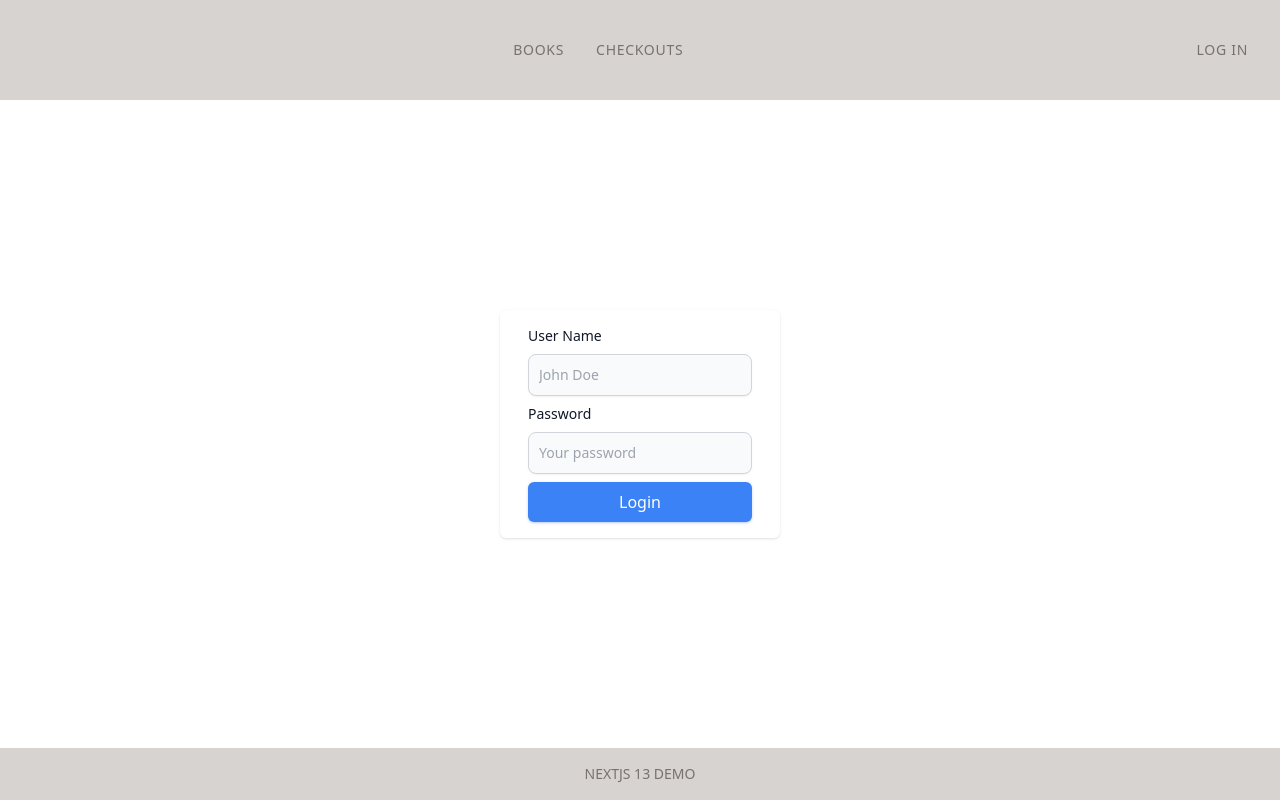
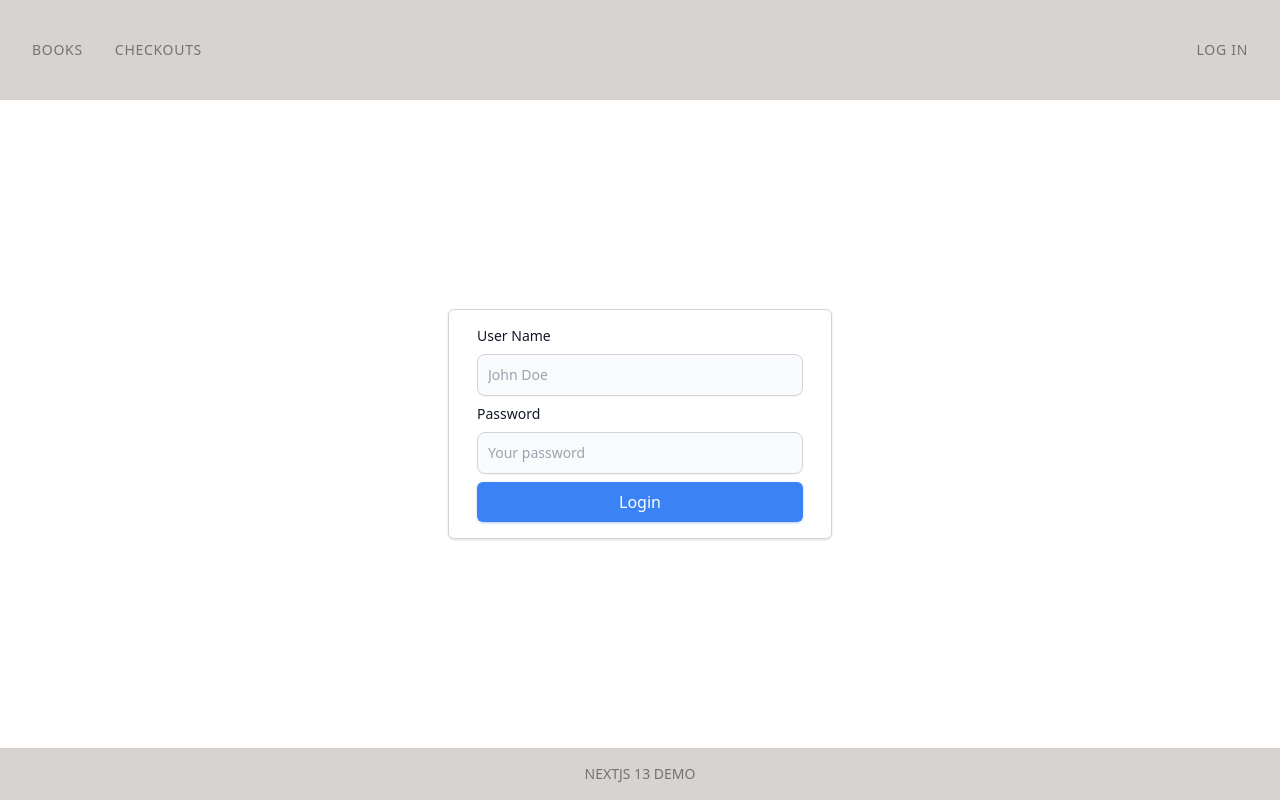
Before and after one commit to tato1114/my-u-library-nextjs, a Next.js app: page /auth/login in a window 1280 px wide. Built offline with nearby package versions, Linux system fonts and the light colour scheme; no server answers.

Commit message:
💄 fixes navbar

```diff
--- a/app/auth/login/page.jsx
+++ b/app/auth/login/page.jsx
@@ -4,7 +4,7 @@ import Input from "@/components/elements/Input";
 import { signIn } from "next-auth/react";
 import { useState } from "react";
 
-const LoginPage = ({ searchParams }) => {
+const LoginPage = () => {
     const [userName, setUserName] = useState("");
     const [password, setPassword] = useState("");
 
@@ -17,9 +17,8 @@ const LoginPage = ({ searchParams }) => {
         });
     };
     return (
-        <div className={"flex flex-col justify-center items-center  h-screen bg-gradient-to-br gap-1"}>
-            {searchParams?.message && <p className="text-red-700 bg-red-100 py-2 px-5 rounded-md">{searchParams?.message}</p>}
-            <div className="px-7 py-4 shadow bg-white rounded-md flex flex-col gap-2">
+        <div className={"flex flex-col justify-center items-center h-screen"}>
+            <div className="px-7 py-4 shadow w-96 bg-white border border-stone-300 rounded-md flex flex-col gap-2">
                 <Input label="User Name" placeholder="John Doe" value={userName} onChange={(e) => setUserName(e.target.value)} />
                 <Input label="Password" type={"password"} placeholder="Your password" value={password} onChange={(e) => setPassword(e.target.value)} />
                 <Button onClick={onSubmit}>Login</Button>
--- a/app/header.jsx
+++ b/app/header.jsx
@@ -8,8 +8,8 @@ function header() {
 
     return (
         <header className='bg-stone-300 py-10'>
-            <nav className='container flex items-center text-sm font-medium tracking-wider uppercase text-stone-500'>
-                <ul className='ml-auto flex justify-center gap-8'>
+            <nav className='container flex items-center justify-between text-sm font-medium tracking-wider uppercase text-stone-500'>
+                <ul className='flex justify-center gap-8 ml-8'>
                     <li>
                         <Link href='/'>Books</Link>
                     </li>
@@ -17,16 +17,20 @@ function header() {
                         <Link href='/users'>Checkouts</Link>
                     </li>
                 </ul>
-                <ul className='ml-auto'>
-                    <li>
-                        {session?.user
-                            ? (<>
-                                <p className='text-stone-500'>{session.user.name}</p>
+                <ul className='flex justify-center gap-8'>
+                    {session?.user
+                        ? <>
+                            <li>
+                                <span className='text-stone-500 '>{session.user.name}</span>
+                            </li>
+                            <li>
                                 <button className='text-stone-500 mr-8 uppercase' onClick={() => signOut()}>Sign out</button>
-                            </>)
-                            : <button className='text-stone-500 mr-8 uppercase' onClick={() => signIn()}>Log In</button>
-                        }
-                    </li>
+                            </li>
+                        </>
+                        : <li>
+                            <button className='text-stone-500 mr-8 uppercase' onClick={() => signIn()}>Log In</button>
+                        </li>
+                    }
                 </ul>
             </nav>
         </header>
```
Also changed, not shown: app/page.jsx (renamed from app/page.js).
